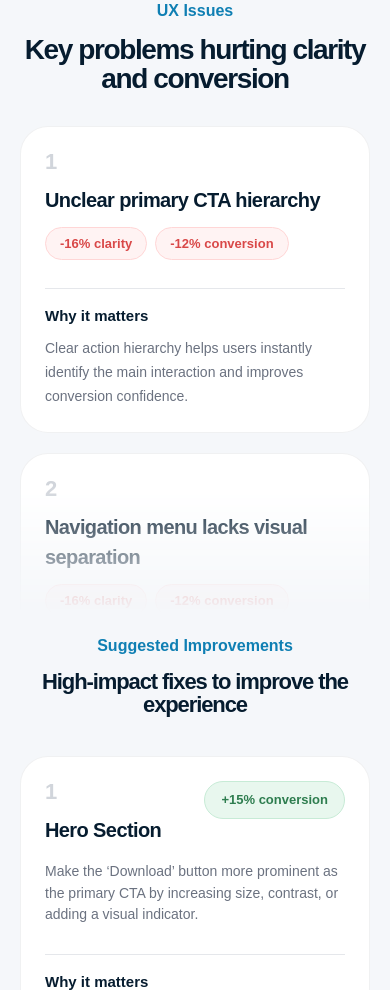
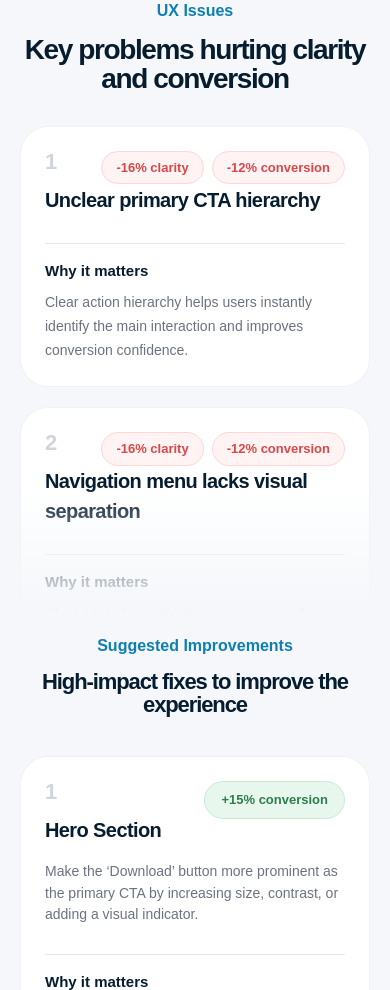
Before and after one commit to samarenkovdmitry/Klynt, a Next.js app: page / in a window 390 px wide. Shown: the part 1580-2570 px from the top of the page. Built offline with nearby package versions, Linux system fonts and the light colour scheme; a web font is replaced by a local one.

Commit message:
UX Issues Upd

```diff
--- a/app/page.tsx
+++ b/app/page.tsx
@@ -501,10 +501,33 @@ export default function Home() {
     {[1, 2].map((item) => (
       <div
         key={item}
-            className="rounded-[28px] border border-[rgba(6,28,47,0.06)] bg-white px-6 py-6 md:px-10 md:py-10"
+        className="
+          relative
+          rounded-[28px]
+          border
+          border-[rgba(6,28,47,0.06)]
+          bg-white
+          px-6
+          py-6
+          md:px-10
+          md:py-10
+        "
       >
+
+        {/* 🔥 Пилсы справа сверху — как в блоках 2 и 3 */}
+        <div className="absolute right-6 top-6 md:right-10 md:top-10 flex flex-wrap gap-2">
+          <div className="rounded-full border border-[#FFD6D6] bg-[#FFF3F3] px-3.5 py-1.5 text-[13px] md:text-[14px] font-semibold text-[#D94848]">
+            -16% clarity
+          </div>
+
+          <div className="rounded-full border border-[#FFD6D6] bg-[#FFF3F3] px-3.5 py-1.5 text-[13px] md:text-[14px] font-semibold text-[#D94848]">
+            -12% conversion
+          </div>
+        </div>
+
         <div className="flex flex-col md:flex-row gap-3 md:gap-6">
 
+          {/* Number */}
           <div className="text-[22px] md:text-[34px] font-semibold leading-none tracking-[-0.05em] text-[#D1D5DB]">
             {item}
           </div>
@@ -530,15 +553,6 @@ export default function Home() {
                 </div>
               </div>
 
-                  <div className="flex flex-wrap gap-2">
-                    <div className="rounded-full border border-[#FFD6D6] bg-[#FFF3F3] px-3.5 py-1.5 text-[13px] md:text-[14px] font-semibold text-[#D94848]">
-                      -16% clarity
-                    </div>
-
-                    <div className="rounded-full border border-[#FFD6D6] bg-[#FFF3F3] px-3.5 py-1.5 text-[13px] md:text-[14px] font-semibold text-[#D94848]">
-                      -12% conversion
-                    </div>
-                  </div>
             </div>
 
             <div className="mt-7 border-t border-[#E5E7EB] pt-4">
@@ -558,6 +572,7 @@ export default function Home() {
 
   </div>
 </div>
+
 
     {/* SECTION 2 — Suggested Improvements */}
     <div className="mx-auto max-w-[760px] text-center mt-[20px] md:mt-[60px]">
```
Lines whose indentation alone changed are shown as unchanged.
